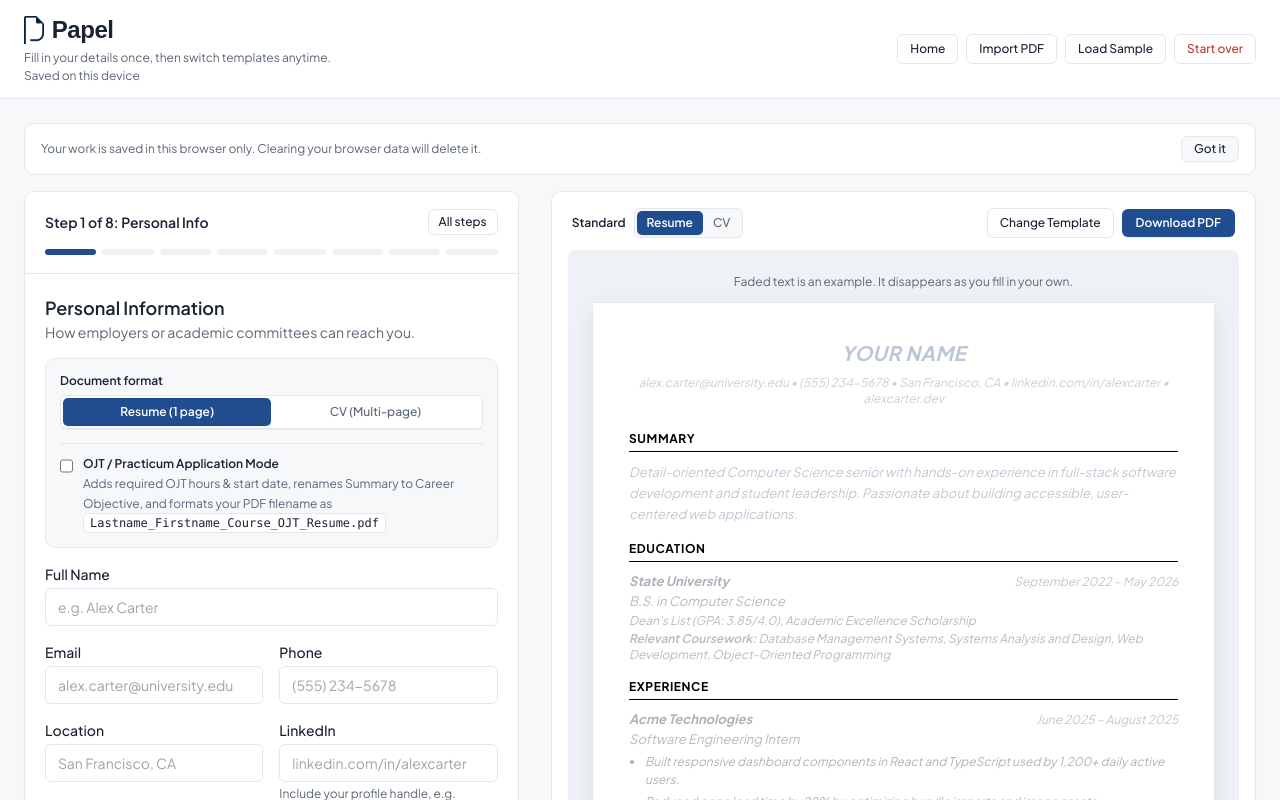
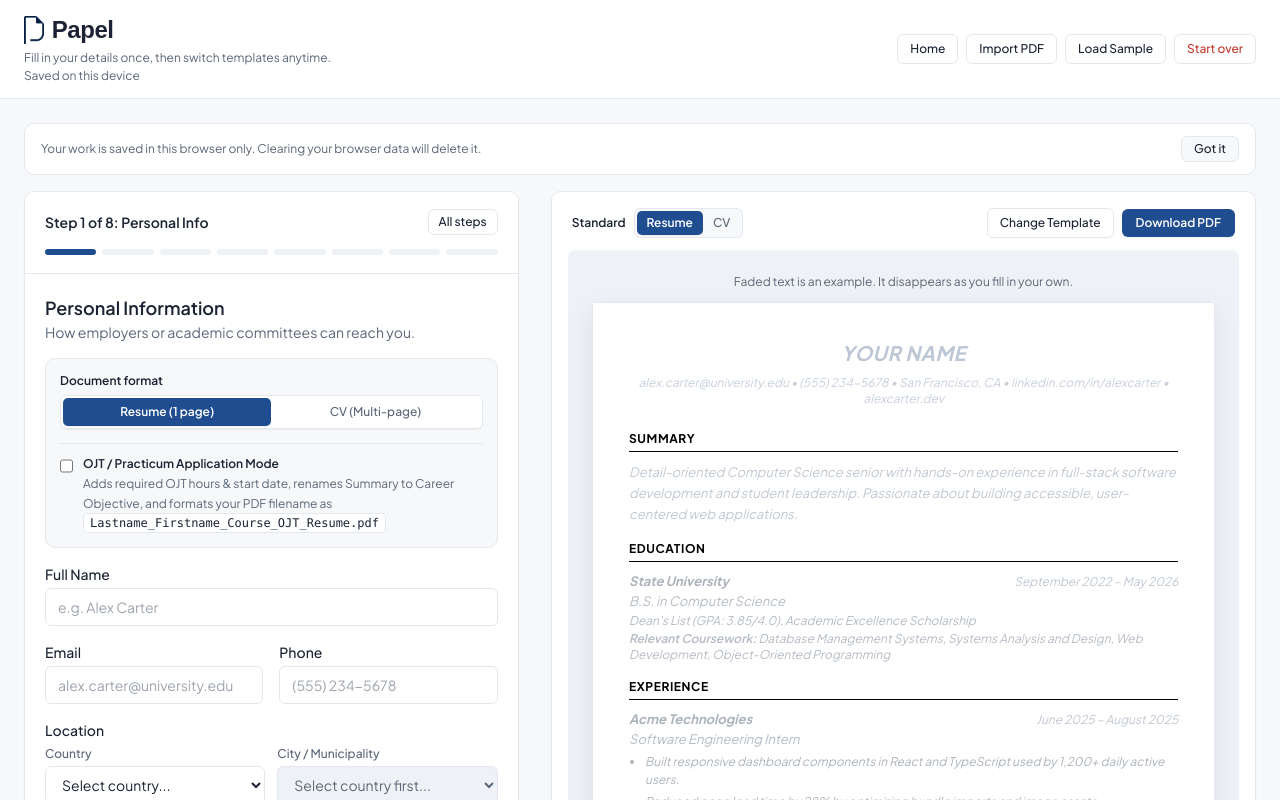
Before and after one commit to jer-droiddroid/resume-cv-creator, a React (Vite) app: page / in a window 1280 px wide. Both pictures are taken after a click on the button "Build your resume". Shown: the top 800 px of the page. Built offline with nearby package versions, Linux system fonts and the light colour scheme; a web font is replaced by a local one.

Commit message:
feat(ui): add international country and city dropdowns to PersonalInfoStep

```diff
--- a/src/components/form/PersonalInfoStep.jsx
+++ b/src/components/form/PersonalInfoStep.jsx
@@ -1,5 +1,11 @@
+import { useState } from 'react'
 import { useFormContext } from 'react-hook-form'
 import { buildFileName } from '../../utils/sectionHelpers'
+import {
+  INTERNATIONAL_COUNTRIES,
+  formatLocation,
+  parseLocation,
+} from '../../data/internationalLocations'
 
 const EMAIL_REGEX = /^[^\s@]+@[^\s@]+\.[^\s@]+$/
 
@@ -10,6 +16,61 @@ export default function PersonalInfoStep() {
   const isOjtMode = Boolean(formValues?.isOjtMode)
   const emailValue = formValues?.personalInfo?.email || ''
   const isEmailInvalid = emailValue.trim().length > 0 && !EMAIL_REGEX.test(emailValue.trim())
+
+  const locationValue = formValues?.personalInfo?.location || ''
+  const [isCustomMode, setIsCustomMode] = useState(false)
+
+  // Derive parsed country and city directly from form location
+  const parsed = parseLocation(locationValue)
+  const selectedCountry = parsed.country || ''
+  const isCustomCity = isCustomMode || parsed.isCustomCity
+  const currentCity = parsed.city || ''
+
+  const currentCountryObj = INTERNATIONAL_COUNTRIES.find((c) => c.name === selectedCountry)
+  const availableCities = currentCountryObj?.cities || []
+
+  const handleCountryChange = (e) => {
+    const nextCountry = e.target.value
+
+    const countryObj = INTERNATIONAL_COUNTRIES.find((c) => c.name === nextCountry)
+    const cities = countryObj?.cities || []
+
+    if (nextCountry && cities.length === 0) {
+      setIsCustomMode(true)
+      const formatted = formatLocation(nextCountry, currentCity)
+      setValue('personalInfo.location', formatted, { shouldDirty: true })
+      return
+    }
+
+    if (isCustomCity && currentCity.trim()) {
+      const formatted = formatLocation(nextCountry, currentCity)
+      setValue('personalInfo.location', formatted, { shouldDirty: true })
+      return
+    }
+
+    setIsCustomMode(false)
+    const formatted = formatLocation(nextCountry, '')
+    setValue('personalInfo.location', formatted, { shouldDirty: true })
+  }
+
+  const handleCityChange = (e) => {
+    const val = e.target.value
+    if (val === '__custom__') {
+      setIsCustomMode(true)
+      const formatted = formatLocation(selectedCountry, currentCity)
+      setValue('personalInfo.location', formatted, { shouldDirty: true })
+    } else {
+      setIsCustomMode(false)
+      const formatted = formatLocation(selectedCountry, val)
+      setValue('personalInfo.location', formatted, { shouldDirty: true })
+    }
+  }
+
+  const handleCustomCityChange = (e) => {
+    const text = e.target.value
+    const formatted = formatLocation(selectedCountry, text)
+    setValue('personalInfo.location', formatted, { shouldDirty: true })
+  }
 
   return (
     <div className="space-y-4">
@@ -192,17 +253,83 @@ export default function PersonalInfoStep() {
           />
         </div>
 
-        <div>
-          <label htmlFor="personal-location" className="block text-sm font-medium text-[#1A2233] mb-1">
+        {/* Location: International Country & Dependent City Dropdown */}
+        <div className="sm:col-span-2 space-y-1.5">
+          <input type="hidden" {...register('personalInfo.location')} />
+          <span className="block text-sm font-medium text-[#1A2233]">
             Location
-          </label>
-          <input
-            id="personal-location"
-            type="text"
-            placeholder="San Francisco, CA"
-            {...register('personalInfo.location')}
-            className="w-full rounded-[6px] border border-[#E3E8EE] bg-white px-3 py-2 text-sm text-[#1A2233] placeholder:text-[#5B6678]/60 focus:border-[#1F4D8F] focus:outline-none focus:ring-2 focus:ring-[#1F4D8F]/20"
-          />
+          </span>
+          <div className="grid grid-cols-1 sm:grid-cols-2 gap-3">
+            <div>
+              <label htmlFor="personal-country" className="block text-xs font-medium text-[#5B6678] mb-1">
+                Country
+              </label>
+              <select
+                id="personal-country"
+                aria-label="Country"
+                value={selectedCountry}
+                onChange={handleCountryChange}
+                className="w-full rounded-[6px] border border-[#E3E8EE] bg-white px-3 py-2 text-sm text-[#1A2233] focus:border-[#1F4D8F] focus:outline-none focus:ring-2 focus:ring-[#1F4D8F]/20 cursor-pointer"
+              >
+                <option value="">Select country...</option>
+                {INTERNATIONAL_COUNTRIES.map((c) => (
+                  <option key={c.code} value={c.name}>
+                    {c.name}
+                  </option>
+                ))}
+              </select>
+            </div>
+
+            <div>
+              <label htmlFor="personal-city" className="block text-xs font-medium text-[#5B6678] mb-1">
+                City / Municipality
+              </label>
+              <select
+                id="personal-city"
+                aria-label="City"
+                value={isCustomCity ? '__custom__' : currentCity}
+                disabled={!selectedCountry}
+                onChange={handleCityChange}
+                className="w-full rounded-[6px] border border-[#E3E8EE] bg-white px-3 py-2 text-sm text-[#1A2233] focus:border-[#1F4D8F] focus:outline-none focus:ring-2 focus:ring-[#1F4D8F]/20 disabled:bg-[#EEF2F6] disabled:text-[#5B6678] disabled:cursor-not-allowed cursor-pointer"
+              >
+                <option value="">
+                  {selectedCountry ? 'Select a city...' : 'Select country first...'}
+                </option>
+                {availableCities.map((city) => (
+                  <option key={city} value={city}>
+                    {city}
+                  </option>
+                ))}
+                {selectedCountry && (
+                  <option value="__custom__">Other (Type custom city...)</option>
+                )}
+              </select>
+            </div>
+          </div>
+
+          {/* Inline Custom City Input */}
+          {isCustomCity && (
+            <div className="pt-1">
+              <label htmlFor="personal-custom-city" className="block text-xs font-medium text-[#5B6678] mb-1">
+                Custom City or Province
+              </label>
+              <input
+                id="personal-custom-city"
+                type="text"
+                value={currentCity}
+                onChange={handleCustomCityChange}
+                placeholder="e.g. Malaybalay, Bukidnon or Kyoto"
+                aria-label="Custom City"
+                className="w-full rounded-[6px] border border-[#E3E8EE] bg-white px-3 py-2 text-sm text-[#1A2233] placeholder:text-[#5B6678]/60 focus:border-[#1F4D8F] focus:outline-none focus:ring-2 focus:ring-[#1F4D8F]/20"
+              />
+            </div>
+          )}
+
+          {locationValue && (
+            <p className="text-xs text-[#5B6678] pt-0.5">
+              Saved format: <span className="font-semibold text-[#1A2233]">{locationValue}</span>
+            </p>
+          )}
         </div>
 
         <div>
@@ -221,7 +348,7 @@ export default function PersonalInfoStep() {
           </p>
         </div>
 
-        <div className="sm:col-span-2">
+        <div>
           <label htmlFor="personal-portfolio" className="block text-sm font-medium text-[#1A2233] mb-1">
             Portfolio / GitHub Website
           </label>
```
